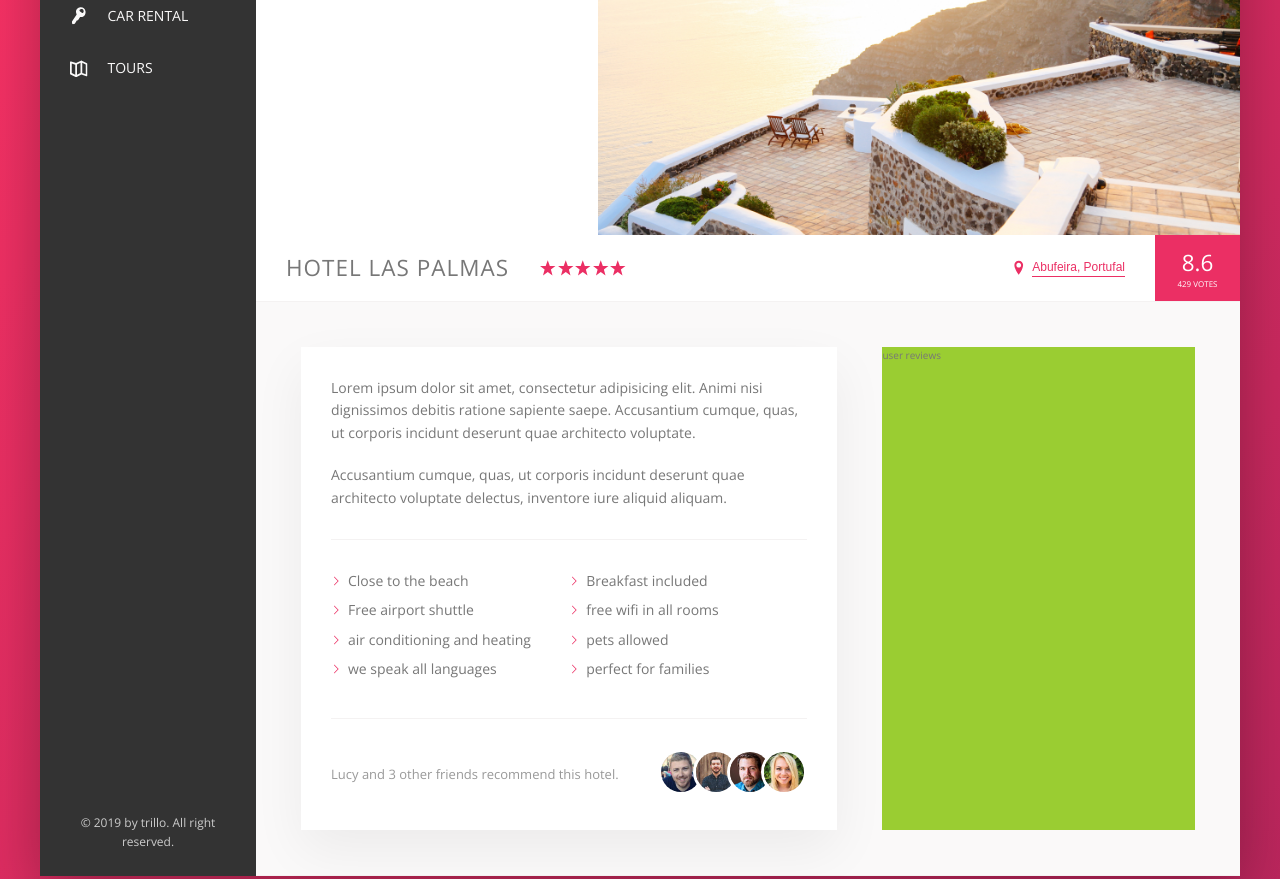
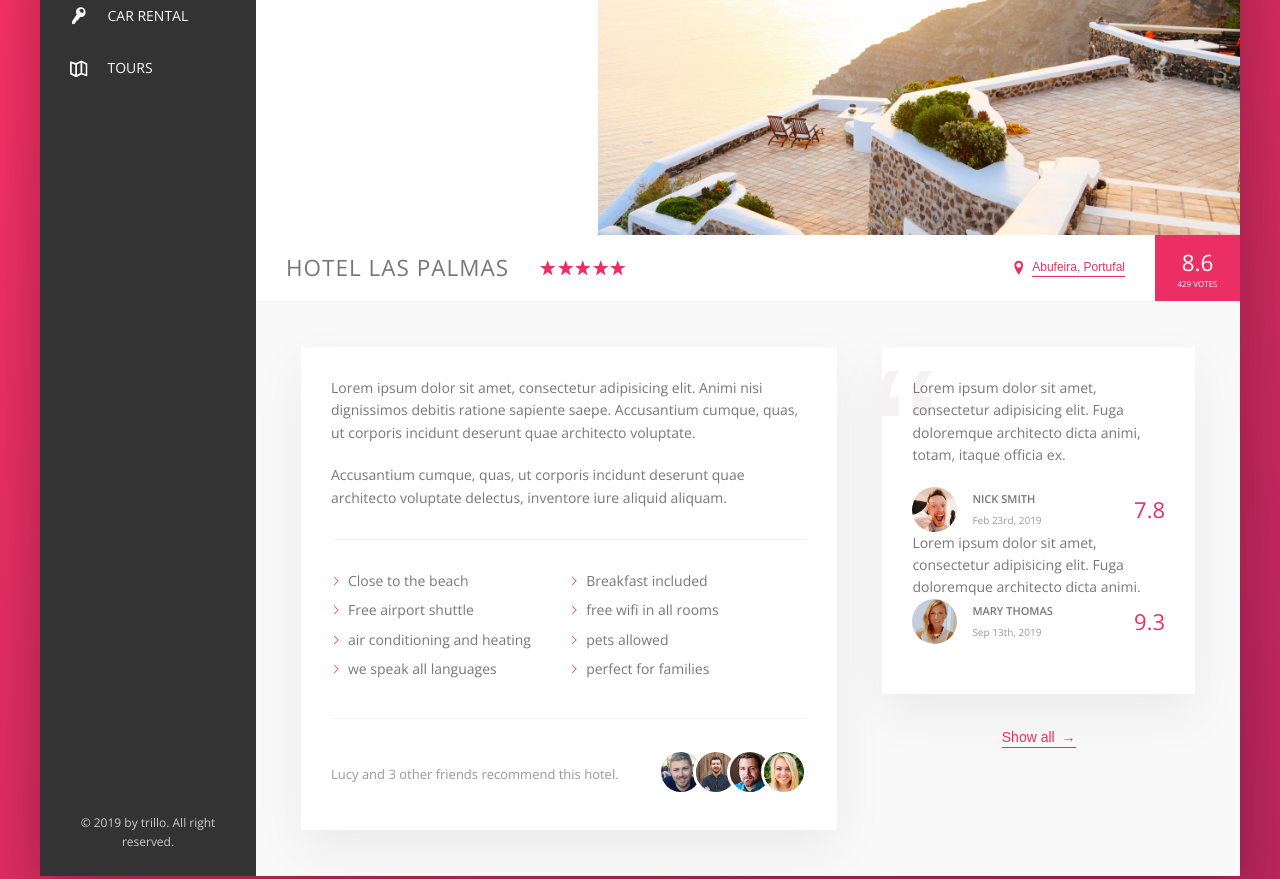
Before and after one commit to diesol49/trillo-training, a website: page index.html in a window 1280 px wide. Shown: the part 300-1179 px from the top of the page. Drawn offline with nearby package versions, Linux system fonts and the light colour scheme.

Commit message:
added the user reviews

```diff
--- a/index.html
+++ b/index.html
@@ -172,7 +172,32 @@
                     </div>
 
                     <div class="user-reviews">
-                        user reviews
+                        <figure class="review">
+                            <blockquote class="review__text">
+                                Lorem ipsum dolor sit amet, consectetur adipisicing elit. Fuga doloremque architecto dicta animi, totam, itaque officia ex.</blockquote>
+
+                        <figcaption class="review__user">
+                            <img src="img/user-1.jpg" alt="user" class="review__photo">
+                            <div class="review__user-box">
+                                <p class="review__user-name">Nick Smith</p>
+                                <p class="review__user-date">Feb 23rd, 2019</p>
+                            </div>
+                            <div class="review__rating">7.8</div>
+                        </figcaption>
+
+                            <blockquote class="review__text">
+                                Lorem ipsum dolor sit amet, consectetur adipisicing elit. Fuga doloremque architecto dicta animi.
+                        <figcaption class="review__user">
+                            <img src="img/user-2.jpg" alt="user" class="review__photo">
+                            <div class="review__user-box">
+                                <p class="review__user-name">Mary Thomas</p>
+                                <p class="review__user-date">Sep 13th, 2019</p>
+                            </div>
+                            <div class="review__rating">9.3</div>
+                        </figcaption>
+                    </figure>
+
+                    <button class="btn-inline">Show all <span>&rarr;</span></button>
                     </div>
                 </div>
 
--- a/sass/_components.scss
+++ b/sass/_components.scss
@@ -281,8 +281,17 @@
     cursor: pointer;
     transition: all .2s;
 
+    & span {
+        margin-left: 3px;
+        transition: margin-left .2s;
+    }
+
     &:hover {
         color: var(--color-grey-dark-1);
+
+        span {
+            margin-left: 8px;
+        }
     }
 
     &:focus {
@@ -378,3 +387,67 @@
         }
     }
 }
+
+///////////////////
+// Reviews
+.review {
+    background-color: #fff;
+    box-shadow: var(--shadow-light);
+    padding: 3rem;
+    margin-bottom: 3.5rem;
+    position: relative;
+    overflow: hidden;
+
+    &__text {
+        margin-bottom: 2rem;
+        z-index: 10;
+        position: relative;
+
+    }
+
+    &__user {
+        display: flex;
+        align-items: center;
+    }
+
+    &__photo {
+        height: 4.5rem;
+        width: 4.5rem;
+        border-radius: 50%;
+        margin-right: 1.5rem;
+    }
+
+    &__user-box {
+        margin-right: auto;
+    }
+
+    &__user-name {
+        font-size: 1.1rem;
+        font-weight: 600;
+        text-transform: uppercase;
+        margin-bottom: .4rem;
+    }
+
+    &__user-date {
+        font-size: 1rem;
+        color: var(--color-grey-dark-3);
+    }
+
+    &__rating {
+        color: var(--color-primary);
+        font-size: 2.2rem;
+        font-weight: 300;
+    }
+
+    &::before {
+        content: "\201C";
+        position: absolute;
+        top: -.75rem;
+        left: -1rem;
+        line-height: 1;
+        font-size: 20rem;
+        color: var(--color-grey-light-2);
+        font-family: sans-serif;
+        z-index: 1;
+    }
+}
--- a/sass/_layout.scss
+++ b/sass/_layout.scss
@@ -35,6 +35,7 @@
 }
 
 .detail {
+    font-size: 1.4rem;
     display: flex;
     padding: 4.5rem;
     background-color: var(--color-grey-light-1);
@@ -42,7 +43,7 @@
 }
 
 .description {
-    font-size: 1.4rem;
+
     background-color: #fff;
     box-shadow: var(--shadow-light);
     padding: 3rem;
@@ -51,6 +52,9 @@
 }
 
 .user-reviews {
-    background-color: yellowgreen;
     flex: 1;
+
+    display: flex;
+    flex-direction: column;
+    align-items: center;
 }
```
Also changed, not shown: css/style.css.
